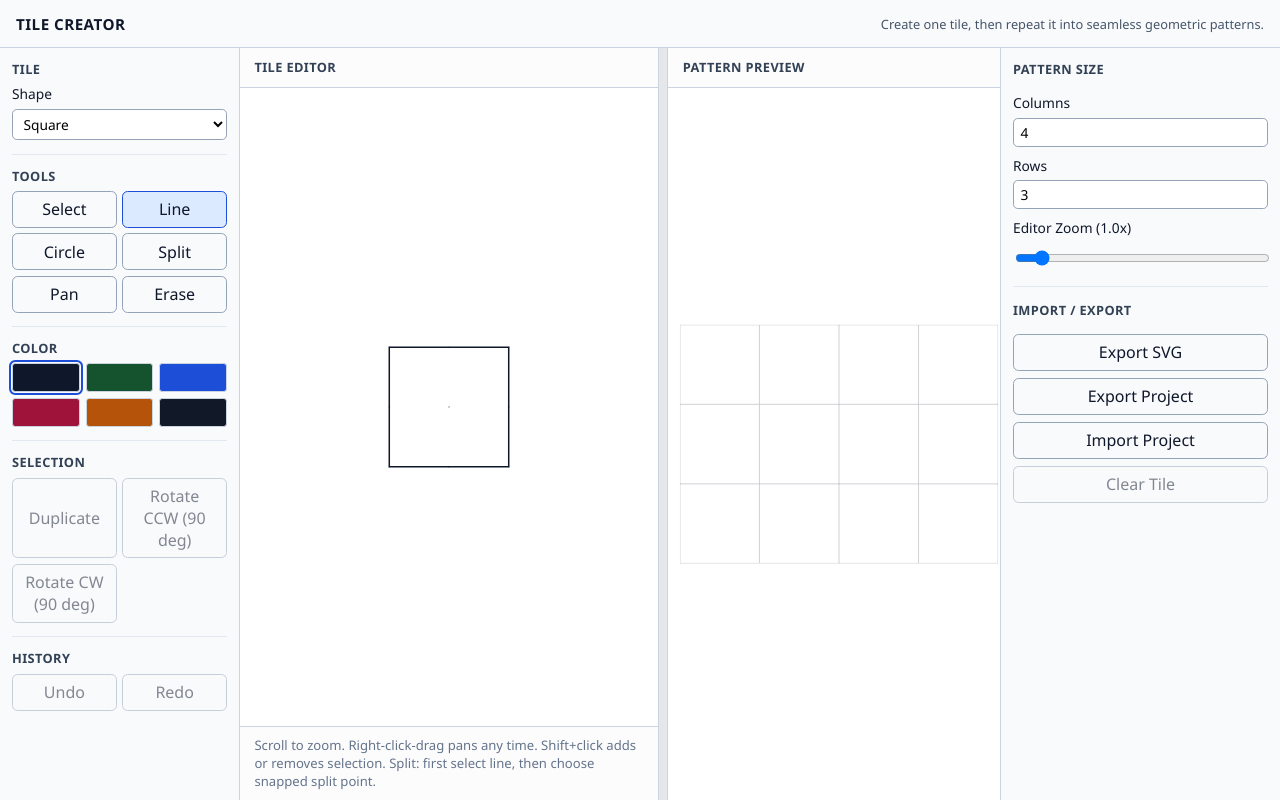
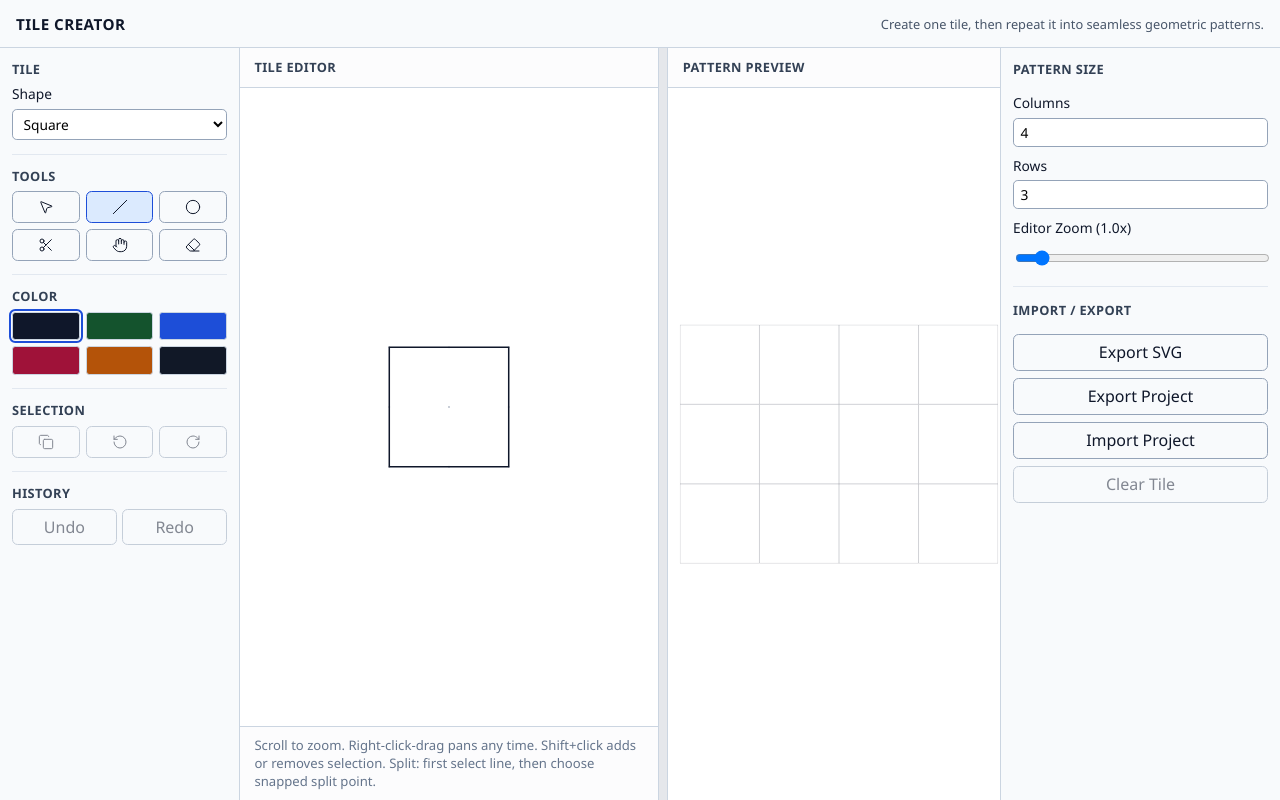
Before and after one commit to handorff/tile-creator, a React (Vite) app: page / in a window 1280 px wide. Built offline with nearby package versions, Linux system fonts and the light colour scheme.

Commit message:
Add lucide icons with shortcuts

```diff
--- a/package.json
+++ b/package.json
@@ -12,6 +12,7 @@
     "test:run": "vitest run"
   },
   "dependencies": {
+    "lucide-react": "^0.564.0",
     "react": "^18.3.1",
     "react-dom": "^18.3.1"
   },
@@ -20,9 +21,9 @@
     "@testing-library/jest-dom": "^6.4.8",
     "@testing-library/react": "^16.0.1",
     "@testing-library/user-event": "^14.5.2",
+    "@types/node": "^20.16.5",
     "@types/react": "^18.3.5",
     "@types/react-dom": "^18.3.0",
-    "@types/node": "^20.16.5",
     "@vitejs/plugin-react": "^4.3.1",
     "eslint": "^9.10.0",
     "eslint-plugin-react-hooks": "^5.1.0-rc.0",
--- a/src/app/App.tsx
+++ b/src/app/App.tsx
@@ -1,6 +1,7 @@
-import { useEffect, useMemo, useReducer, useRef, useState } from 'react';
+import { useCallback, useEffect, useMemo, useReducer, useRef, useState } from 'react';
 import type { ChangeEvent, PointerEvent as ReactPointerEvent } from 'react';
 import { EditorCanvas } from '../features/editor/EditorCanvas';
+import { SELECTION_SHORTCUTS, TOOL_SHORTCUT_BY_KEY } from '../features/editor/shortcuts';
 import { Toolbar } from '../features/editor/Toolbar';
 import { buildTiledSvg } from '../features/export/exportSvg';
 import {
@@ -49,6 +50,18 @@ function clampEditorPane(value: number): number {
     return 0.55;
   }
   return Math.min(MAX_EDITOR_PANE, Math.max(MIN_EDITOR_PANE, value));
+}
+
+function isTypingTarget(target: EventTarget | null): boolean {
+  if (!(target instanceof HTMLElement)) {
+    return false;
+  }
+
+  if (target.isContentEditable || target.closest('[contenteditable="true"]')) {
+    return true;
+  }
+
+  return ['INPUT', 'TEXTAREA', 'SELECT'].includes(target.tagName);
 }
 
 function rotatePointAroundOrigin(point: Point, radians: number): Point {
@@ -104,29 +117,6 @@ export function App(): JSX.Element {
   }, [project, pattern]);
 
   useEffect(() => {
-    const onKeyDown = (event: KeyboardEvent): void => {
-      const key = event.key.toLowerCase();
-      const hasPrimaryModifier = event.metaKey || event.ctrlKey;
-      const undoCombo = hasPrimaryModifier && !event.shiftKey && key === 'z';
-      const redoCombo = (hasPrimaryModifier && event.shiftKey && key === 'z') || event.ctrlKey && key === 'y';
-
-      if (redoCombo) {
-        event.preventDefault();
-        dispatch({ type: 'redo' });
-        return;
-      }
-
-      if (undoCombo) {
-        event.preventDefault();
-        dispatch({ type: 'undo' });
-      }
-    };
-
-    window.addEventListener('keydown', onKeyDown);
-    return () => window.removeEventListener('keydown', onKeyDown);
-  }, []);
-
-  useEffect(() => {
     setSelectedPrimitiveIds((current) =>
       current.filter((id) => project.primitives.some((primitive) => primitive.id === id))
     );
@@ -140,9 +130,9 @@ export function App(): JSX.Element {
     dispatch({ type: 'update-primitive', primitive });
   };
 
-  const setTool = (tool: Tool): void => {
+  const setTool = useCallback((tool: Tool): void => {
     dispatch({ type: 'set-tool', tool });
-  };
+  }, []);
 
   const setColor = (color: string): void => {
     dispatch({ type: 'set-color', color });
@@ -186,7 +176,7 @@ export function App(): JSX.Element {
     });
   };
 
-  const duplicateSelected = (): void => {
+  const duplicateSelected = useCallback((): void => {
     if (selectedPrimitiveIds.length === 0) {
       return;
     }
@@ -205,9 +195,10 @@ export function App(): JSX.Element {
 
     dispatch({ type: 'add-primitives', primitives: duplicates });
     setSelectedPrimitiveIds(duplicates.map((primitive) => primitive.id));
-  };
+  }, [project.primitives, selectedPrimitiveIds]);
 
-  const rotateSelected = (clockwise: boolean): void => {
+  const rotateSelected = useCallback(
+    (clockwise: boolean): void => {
       if (selectedPrimitiveIds.length === 0) {
         return;
       }
@@ -224,7 +215,67 @@ export function App(): JSX.Element {
       }
 
       dispatch({ type: 'update-primitives', primitives: rotated });
+    },
+    [project.primitives, project.tile.shape, selectedPrimitiveIds]
+  );
+
+  useEffect(() => {
+    const onKeyDown = (event: KeyboardEvent): void => {
+      const key = event.key.toLowerCase();
+      const hasPrimaryModifier = event.metaKey || event.ctrlKey;
+      const undoCombo = hasPrimaryModifier && !event.shiftKey && key === 'z';
+      const redoCombo =
+        (hasPrimaryModifier && event.shiftKey && key === 'z') || (event.ctrlKey && key === 'y');
+
+      if (redoCombo) {
+        event.preventDefault();
+        dispatch({ type: 'redo' });
+        return;
+      }
+
+      if (undoCombo) {
+        event.preventDefault();
+        dispatch({ type: 'undo' });
+        return;
+      }
+
+      if (
+        event.repeat ||
+        hasPrimaryModifier ||
+        event.altKey ||
+        isTypingTarget(event.target)
+      ) {
+        return;
+      }
+
+      const tool = TOOL_SHORTCUT_BY_KEY[key];
+      if (tool) {
+        event.preventDefault();
+        setTool(tool);
+        return;
+      }
+
+      if (key === SELECTION_SHORTCUTS.duplicate) {
+        event.preventDefault();
+        duplicateSelected();
+        return;
+      }
+
+      if (key === SELECTION_SHORTCUTS.rotateCcw) {
+        event.preventDefault();
+        rotateSelected(false);
+        return;
+      }
+
+      if (key === SELECTION_SHORTCUTS.rotateCw) {
+        event.preventDefault();
+        rotateSelected(true);
+      }
     };
+
+    window.addEventListener('keydown', onKeyDown);
+    return () => window.removeEventListener('keydown', onKeyDown);
+  }, [duplicateSelected, rotateSelected, setTool]);
 
   const clearTile = (): void => {
     if (project.primitives.length === 0) {
--- a/src/features/editor/Toolbar.tsx
+++ b/src/features/editor/Toolbar.tsx
@@ -1,4 +1,17 @@
+import {
+  Circle as CircleIcon,
+  Copy,
+  Eraser,
+  Hand,
+  MousePointer2,
+  RotateCcw,
+  RotateCw,
+  Scissors,
+  Slash,
+  type LucideIcon
+} from 'lucide-react';
 import type { TileShape, Tool } from '../../types/model';
+import { SELECTION_SHORTCUTS, TOOL_SHORTCUTS, formatShortcutKey } from './shortcuts';
 
 interface ToolbarProps {
   shape: TileShape;
@@ -18,14 +31,14 @@ interface ToolbarProps {
   onRedo: () => void;
 }
 
-const tools: Array<{ id: Tool; label: string }> = [
-  { id: 'select', label: 'Select' },
-  { id: 'line', label: 'Line' },
-  { id: 'circle', label: 'Circle' },
-  { id: 'split', label: 'Split' },
-  { id: 'pan', label: 'Pan' },
-  { id: 'erase', label: 'Erase' }
-];
+const toolIcons: Record<Tool, LucideIcon> = {
+  select: MousePointer2,
+  line: Slash,
+  circle: CircleIcon,
+  split: Scissors,
+  pan: Hand,
+  erase: Eraser
+};
 
 export function Toolbar(props: ToolbarProps): JSX.Element {
   const hasSelection = props.selectedCount > 0;
@@ -49,17 +62,22 @@ export function Toolbar(props: ToolbarProps): JSX.Element {
 
       <section>
         <h2>Tools</h2>
-        <div className="button-row">
-          {tools.map((tool) => (
-            <button
-              key={tool.id}
-              type="button"
-              className={props.activeTool === tool.id ? 'active' : ''}
-              onClick={() => props.onToolChange(tool.id)}
-            >
-              {tool.label}
-            </button>
-          ))}
+        <div className="button-row tool-buttons">
+          {TOOL_SHORTCUTS.map((tool) => {
+            const ToolIcon = toolIcons[tool.tool];
+            return (
+              <button
+                key={tool.tool}
+                type="button"
+                aria-label={tool.label}
+                title={`${tool.label} tool (${formatShortcutKey(tool.key)})`}
+                className={props.activeTool === tool.tool ? 'icon-button active' : 'icon-button'}
+                onClick={() => props.onToolChange(tool.tool)}
+              >
+                <ToolIcon className="toolbar-icon" aria-hidden="true" />
+              </button>
+            );
+          })}
         </div>
       </section>
 
@@ -82,15 +100,36 @@ export function Toolbar(props: ToolbarProps): JSX.Element {
 
       <section>
         <h2>Selection</h2>
-        <div className="button-row">
-          <button type="button" onClick={props.onDuplicateSelection} disabled={!hasSelection}>
-            Duplicate
+        <div className="button-row selection-buttons">
+          <button
+            type="button"
+            aria-label="Duplicate"
+            title={`Duplicate selected primitives (${formatShortcutKey(SELECTION_SHORTCUTS.duplicate)})`}
+            className="icon-button"
+            onClick={props.onDuplicateSelection}
+            disabled={!hasSelection}
+          >
+            <Copy className="toolbar-icon" aria-hidden="true" />
           </button>
-          <button type="button" onClick={props.onRotateSelectionCcw} disabled={!hasSelection}>
-            Rotate CCW ({rotationStepLabel} deg)
+          <button
+            type="button"
+            aria-label="Rotate counterclockwise"
+            title={`Rotate selection counterclockwise by ${rotationStepLabel} degrees (${formatShortcutKey(SELECTION_SHORTCUTS.rotateCcw)})`}
+            className="icon-button"
+            onClick={props.onRotateSelectionCcw}
+            disabled={!hasSelection}
+          >
+            <RotateCcw className="toolbar-icon" aria-hidden="true" />
           </button>
-          <button type="button" onClick={props.onRotateSelectionCw} disabled={!hasSelection}>
-            Rotate CW ({rotationStepLabel} deg)
+          <button
+            type="button"
+            aria-label="Rotate clockwise"
+            title={`Rotate selection clockwise by ${rotationStepLabel} degrees (${formatShortcutKey(SELECTION_SHORTCUTS.rotateCw)})`}
+            className="icon-button"
+            onClick={props.onRotateSelectionCw}
+            disabled={!hasSelection}
+          >
+            <RotateCw className="toolbar-icon" aria-hidden="true" />
           </button>
         </div>
       </section>
--- /dev/null
+++ b/src/features/editor/shortcuts.ts
@@ -0,0 +1,30 @@
+import type { Tool } from '../../types/model';
+
+export interface ToolShortcut {
+  tool: Tool;
+  key: string;
+  label: string;
+}
+
+export const TOOL_SHORTCUTS: ReadonlyArray<ToolShortcut> = [
+  { tool: 'select', key: 'v', label: 'Select' },
+  { tool: 'line', key: 'l', label: 'Line' },
+  { tool: 'circle', key: 'c', label: 'Circle' },
+  { tool: 'split', key: 'x', label: 'Split' },
+  { tool: 'pan', key: 'h', label: 'Pan' },
+  { tool: 'erase', key: 'e', label: 'Erase' }
+];
+
+export const TOOL_SHORTCUT_BY_KEY: Readonly<Record<string, Tool>> = Object.fromEntries(
+  TOOL_SHORTCUTS.map((shortcut) => [shortcut.key, shortcut.tool])
+) as Record<string, Tool>;
+
+export const SELECTION_SHORTCUTS = {
+  duplicate: 'd',
+  rotateCcw: 'q',
+  rotateCw: 'r'
+} as const;
+
+export function formatShortcutKey(key: string): string {
+  return key.length === 1 ? key.toUpperCase() : key;
+}
--- a/src/styles.css
+++ b/src/styles.css
@@ -124,6 +124,30 @@ button.active {
   display: grid;
   grid-template-columns: repeat(2, minmax(0, 1fr));
   gap: 0.35rem;
+}
+
+.tool-buttons,
+.selection-buttons {
+  grid-template-columns: repeat(3, minmax(0, 1fr));
+}
+
+.icon-button {
+  display: flex;
+  align-items: center;
+  justify-content: center;
+  min-height: 2rem;
+  padding: 0.35rem;
+}
+
+.toolbar-icon {
+  width: 1rem;
+  height: 1rem;
+  fill: none;
+  stroke: currentColor;
+  stroke-width: 1.5;
+  stroke-linecap: round;
+  stroke-linejoin: round;
+  pointer-events: none;
 }
 
 .history-controls {
```
Also changed, not shown: 2 other files (tests, documents, lock files or other folders). Lines whose indentation alone changed are shown as unchanged.
